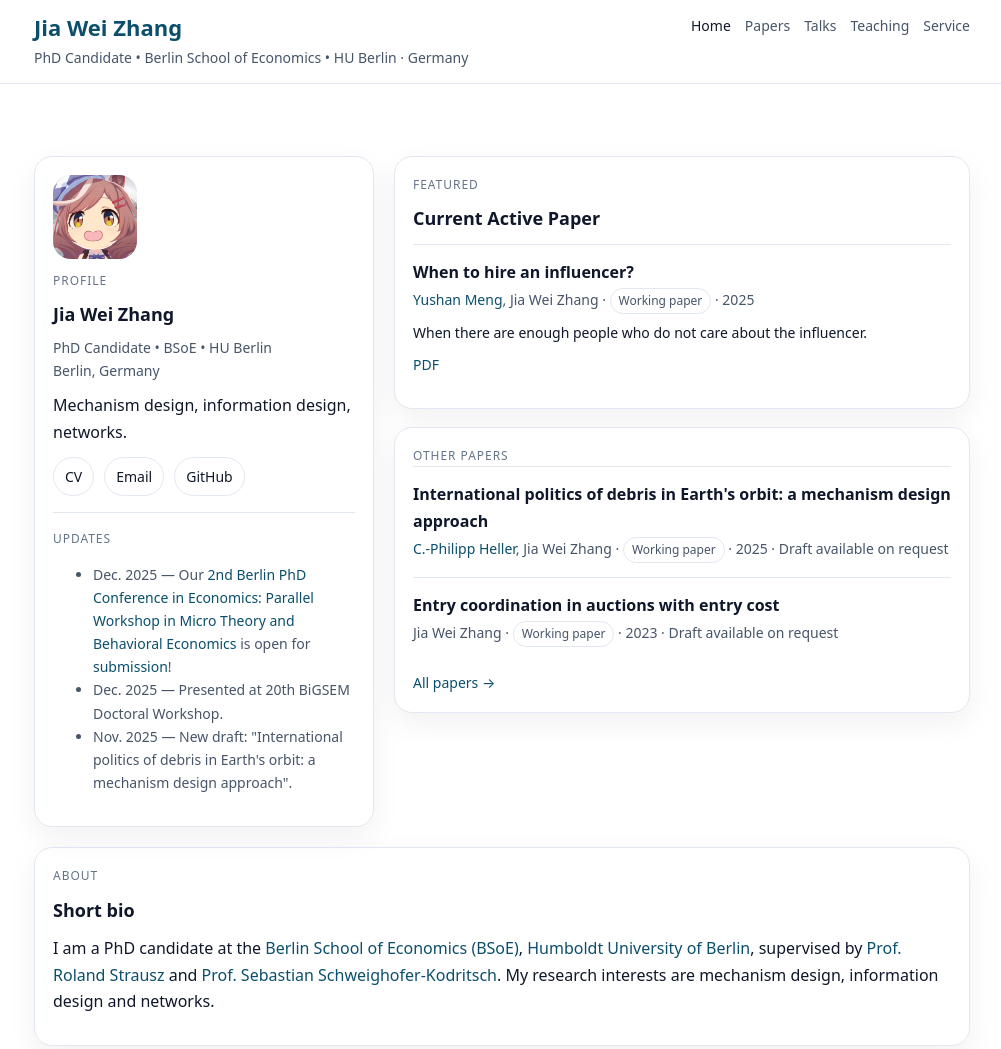
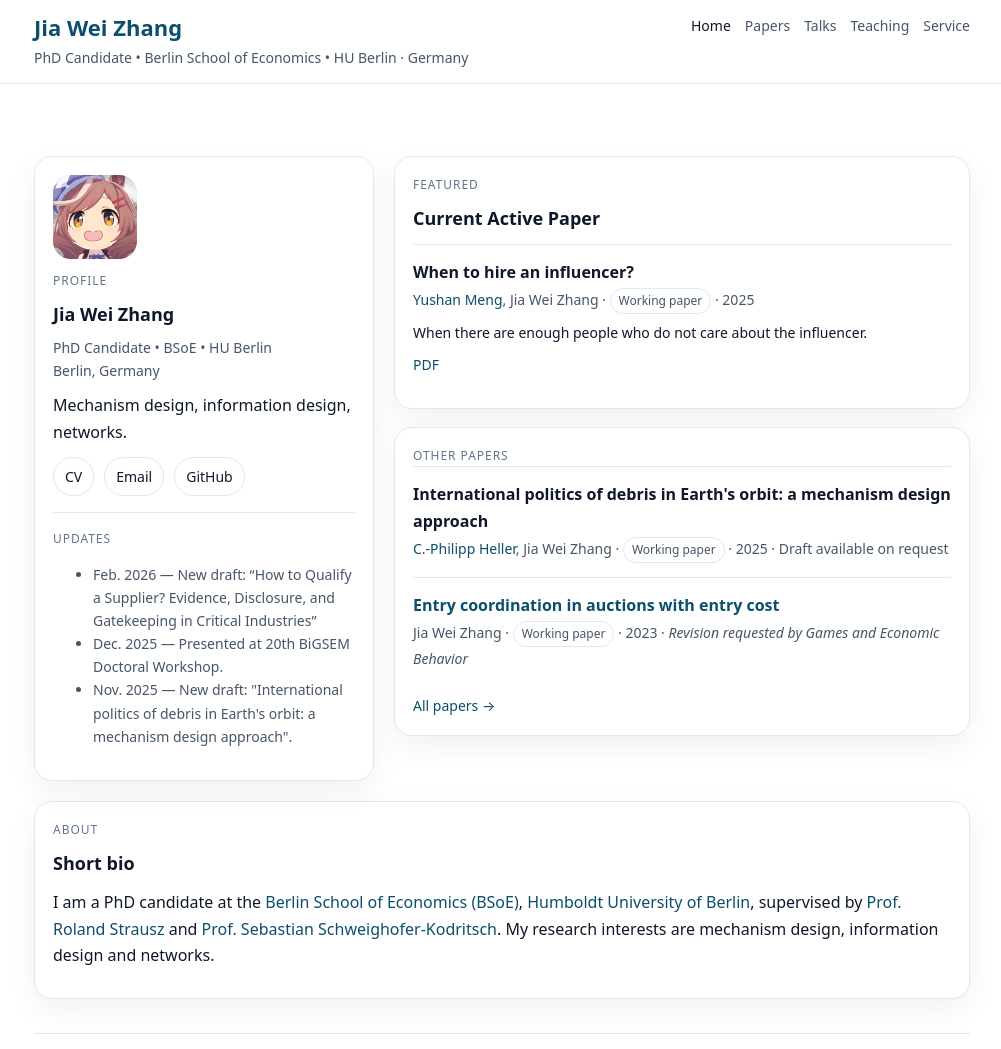
Before and after one commit to jiaweicheung/jzhang, a plain HTML site: page index.html in a window 1280 px wide. Shown: the top 1049 px of the page, without its empty margins (138-1139 px from the left). Drawn offline with Linux system fonts and the light colour scheme.

Commit message:
Update publication entries in index.html

```diff
--- a/index.html
+++ b/index.html
@@ -49,8 +49,7 @@
           <hr />
           <div class="kicker">Updates</div>
           <ul class="small">
-            <!-- <li>Jan 2026 — New draft: “AI, safety testing, and strategic communication under regulatory regimes”</li> -->
-            <li>Dec. 2025 — Our <a href="https://sites.google.com/view/berlin-mt-be-phd-conference-26">2nd Berlin PhD Conference in Economics: Parallel Workshop in Micro Theory and Behavioral Economics</a> is open for <a href="https://poll.wzb.eu/index.php/912813">submission</a>!</li>
+            <li>Feb. 2026 — New draft: “How to Qualify a Supplier? Evidence, Disclosure, and Gatekeeping in Critical Industries”</li>
             <li>Dec. 2025 — Presented at 20th BiGSEM Doctoral Workshop.</li>
             <li>Nov. 2025 — New draft: "International politics of debris in Earth's orbit: a mechanism design approach".</li>
           </ul>
@@ -81,8 +80,8 @@
               <div class="meta"><a href="https://sites.google.com/view/c-philippheller-economist/home">C.-Philipp Heller</a>, Jia Wei Zhang · <span class="badge">Working paper</span> · 2025 · Draft available on request</div>
             </div>
             <div class="pub">
-              <div class="title">Entry coordination in auctions with entry cost</div>
-              <div class="meta">Jia Wei Zhang · <span class="badge">Working paper</span> · 2023 · Draft available on request</div>
+              <div class="title"><a href="https://papers.ssrn.com/sol3/papers.cfm?abstract_id=5947634">Entry coordination in auctions with entry cost</a></div>
+              <div class="meta">Jia Wei Zhang · <span class="badge">Working paper</span> · 2023 · <i>Revision requested by Games and Economic Behavior</i></div>
             </div>
             <div class="small" style="margin-top:10px"><a href="/papers/">All papers →</a></div>
           </div>
```
